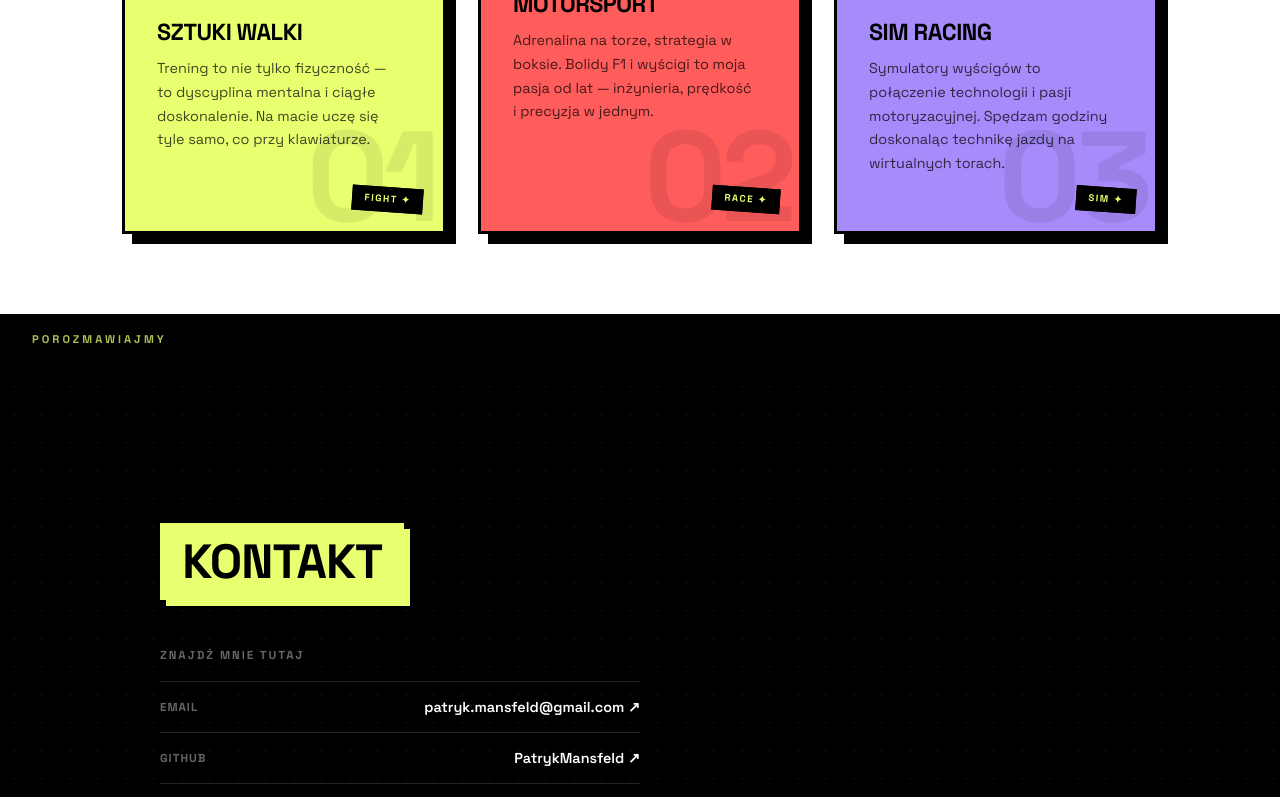
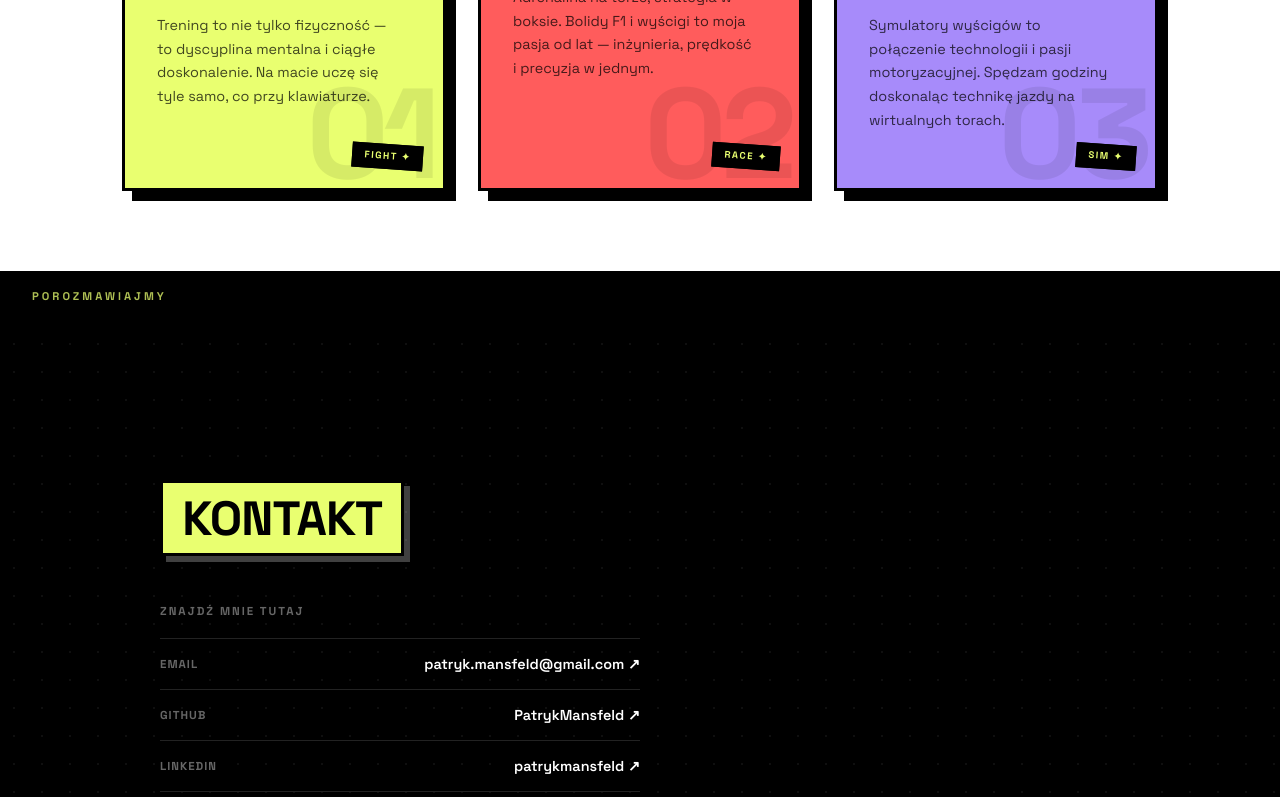
Before and after one commit to PatrykMansfeld/Project_Portfolio, a Vue app in the folder portfolio/: page / in a window 1280 px wide. Shown: the part 6716-7513 px from the top of the page. Built offline with nearby package versions, Linux system fonts and the light colour scheme.

Commit message:
Quick Fix

```diff
--- a/portfolio/src/components/ContactSection.vue
+++ b/portfolio/src/components/ContactSection.vue
@@ -93,8 +93,8 @@ const { t } = useLang()
     background-color: #e9ff70;
     color: #000;
     padding: 0.3rem 1.2rem;
-    border: 3px solid #e9ff70;
-    box-shadow: 6px 6px 0 #e9ff70; /* żółty cień na czarnym tle */
+    border: 3px solid #000;
+    box-shadow: 6px 6px 0 rgba(255, 255, 255, 0.25);
 }
 
 /* Grid z jedną kolumną (wcześniej była też kolumna z formularzem) */
--- a/portfolio/src/components/HobbiesSection.vue
+++ b/portfolio/src/components/HobbiesSection.vue
@@ -7,7 +7,7 @@
 <template>
   <section id="hobbies" class="hobbies">
     <!-- Górny separator — ta sama klasa co w pozostałych sekcjach -->
-    <div class="section-rule" style="position:relative; z-index:1;">
+    <div class="section-rule">
       <span class="section-rule-text">{{ t.hobbies.sub }}</span>
     </div>
 
--- a/portfolio/src/components/ProjectsSection.vue
+++ b/portfolio/src/components/ProjectsSection.vue
@@ -23,8 +23,6 @@
                     :key="project.num"
                     :style="`--color: ${thumbColors[i]}`"
                     :class="{ 'is-expanded': expanded === i }"
-                    @mouseenter="expanded = i"
-                    @mouseleave="expanded = null"
                     @click="expanded = expanded === i ? null : i"
                 >
                     <!-- Kolorowy pasek boczny z numerem projektu -->
```
